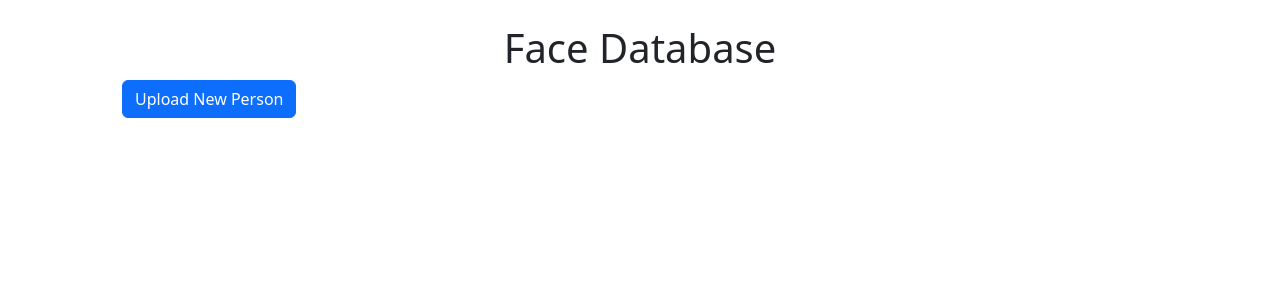
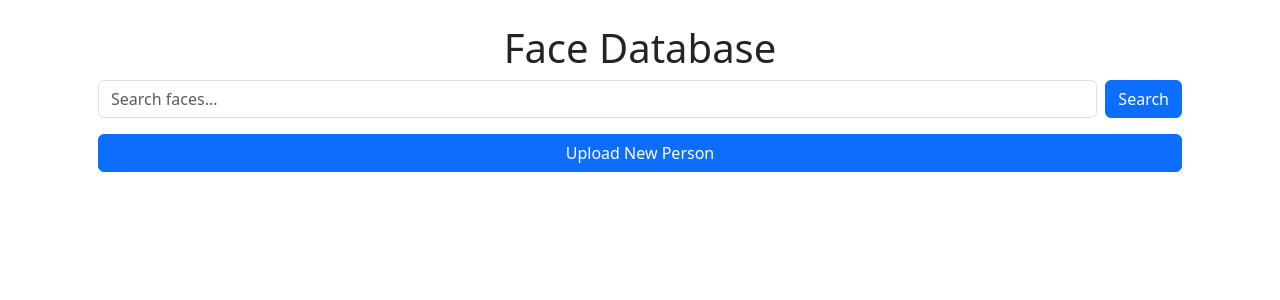
Before and after one commit to EmileGreyling/django_face, a Django app: page /faces/ in a window 1280 px wide. Shown: the part 63-363 px from the top of the page. Run offline with Django 5.2, Linux system fonts and the light colour scheme; the visitor is signed in with stand-in values (Sample User, id 1); data that the repository does not hold is empty; some libraries are stand-ins or nearby versions.

Commit message:
Add search field in faces database

```diff
--- a/djangoface/static/djangoface/styles.css
+++ b/djangoface/static/djangoface/styles.css
@@ -4,7 +4,7 @@
         object-fit: cover;
     }
 
-    #identify-btn, .card {
+    #identify-btn, #upload-person-btn, .card {
         width: 100%;
     }
 }
@@ -12,7 +12,7 @@
 
 @media (min-width: 768px) {
     .card-img-top {
-        min-width: 14rem;
+        width: 14rem;
         height: 17vw;
         object-fit: cover;
     }
@@ -35,6 +35,8 @@
     animation: spin 2s linear infinite;
 }
 
+
+
 @keyframes spin {
     0% {
         transform: rotate(0deg);
--- a/djangoface/templates/djangoface/faces.html
+++ b/djangoface/templates/djangoface/faces.html
@@ -1,16 +1,22 @@
 {% extends "djangoface/layout.html" %}
 
 {% block body %}
-    <div class="px-4 py-3">
+    <div class="py-3">
         <h1 class="text-center">Face Database</h1>
 
-        <div class="mx-3">
-            <button type="button" id="upload-person-btn" class="btn btn-primary" data-bs-toggle="modal" data-bs-target="#new-face-modal">
+        <div class="mx-3 text-center">
+            <form method="GET" action="{% url 'faces' %}" class="d-flex mb-3">
+                <input type="text" name="q" class="form-control me-2" placeholder="Search faces..." value="{{ request.GET.q }}">
+                <button type="submit" class="btn btn-primary">Search</button>
+            </form>
+
+            <button type="button" id="upload-person-btn" class="btn btn-primary w-100" data-bs-toggle="modal" data-bs-target="#new-face-modal">
                 Upload New Person
             </button>
         </div>
 
-        <div class="d-flex align-content-stretch flex-wrap">
+        <div class="mt-4 d-flex justify-content-center">
+            <div class="d-flex justify-content-center flex-wrap w-100   ">
                 {% for face in faces %}
                     <div class="card m-3">
                         <img src="{{ face.face.url }}" class="card-img-top" alt="..." />
@@ -20,6 +26,7 @@
                         </div>
                     </div>
                 {% endfor %}
+            </div>
         </div>
 
         <div class="modal fade" id="new-face-modal" tabindex="-1" aria-labelledby="exampleModalLabel" aria-hidden="true">
--- a/djangoface/views.py
+++ b/djangoface/views.py
@@ -1,7 +1,7 @@
 from django.contrib.auth import authenticate, login, logout
 from django.contrib.auth.decorators import login_required
 from django.db import IntegrityError
-from django.http import HttpResponseRedirect, JsonResponse, HttpResponse
+from django.http import HttpResponseRedirect, HttpResponse
 from django.shortcuts import reverse, render
 
 from PIL import Image, ImageDraw, ImageFont
@@ -51,7 +51,7 @@ def index(request):
                 known_face_encodings, face_encoding
             )
 
-            name = "Unkown Person"
+            name = "Unknown Person"
 
             # If match
             if True in matches:
@@ -59,7 +59,7 @@ def index(request):
                 name = known_face_names[first_match_index]
 
             # Draw box around face
-            draw.rectangle(((left, top), (right, bottom)), outline=(0, 0, 0))
+            draw.rectangle(((left, top), (right, bottom)), outline=(13, 110, 253))
 
             # Draw label
             font = ImageFont.load_default()
@@ -69,8 +69,8 @@ def index(request):
 
             draw.rectangle(
                 ((left, bottom - text_height - 10), (right, bottom)),
-                fill=(0, 0, 0),
-                outline=(0, 0, 0),
+                fill=(13, 110, 253),
+                outline=(13, 110, 253),
             )
             draw.text(
                 (left + 6, bottom - text_height - 5), name, fill=(255, 255, 255, 255)
@@ -93,6 +93,8 @@ def index(request):
 
 @login_required
 def faces(request):
+    query = request.GET.get('q')
+
     if request.method == "POST":
         name = request.POST["name"]
         image = request.FILES["image"]
@@ -102,7 +104,11 @@ def faces(request):
         # Create new face
         print(name)
 
-    faces = Face.objects.filter(user=request.user).order_by("name")
+    if query:
+        faces = Face.objects.filter(user=request.user, name__icontains=query).order_by("name")
+    else:
+        faces = Face.objects.filter(user=request.user).order_by("name")
+
     return render(request, "djangoface/faces.html", {"faces": faces})
 
 
```
Lines whose indentation alone changed are shown as unchanged.
